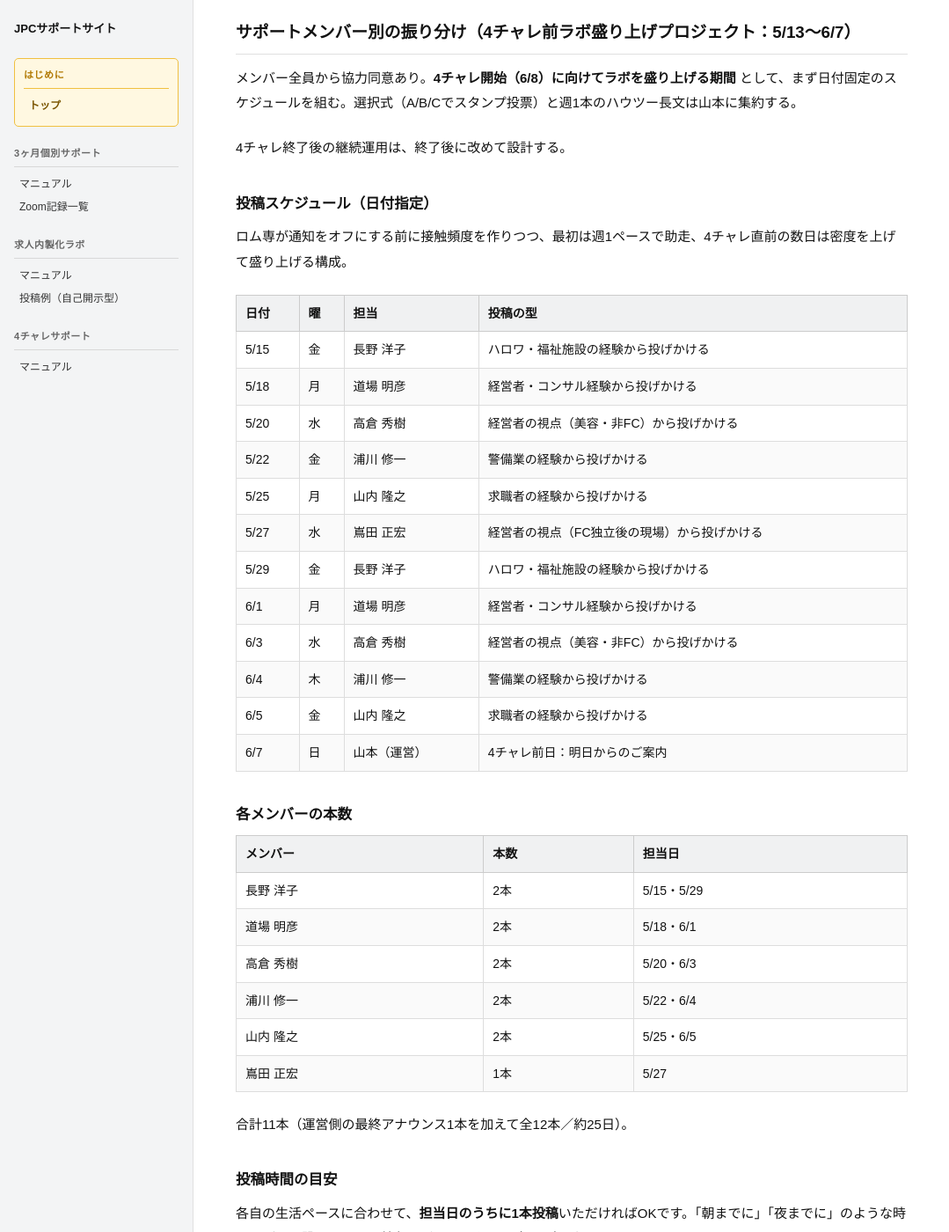
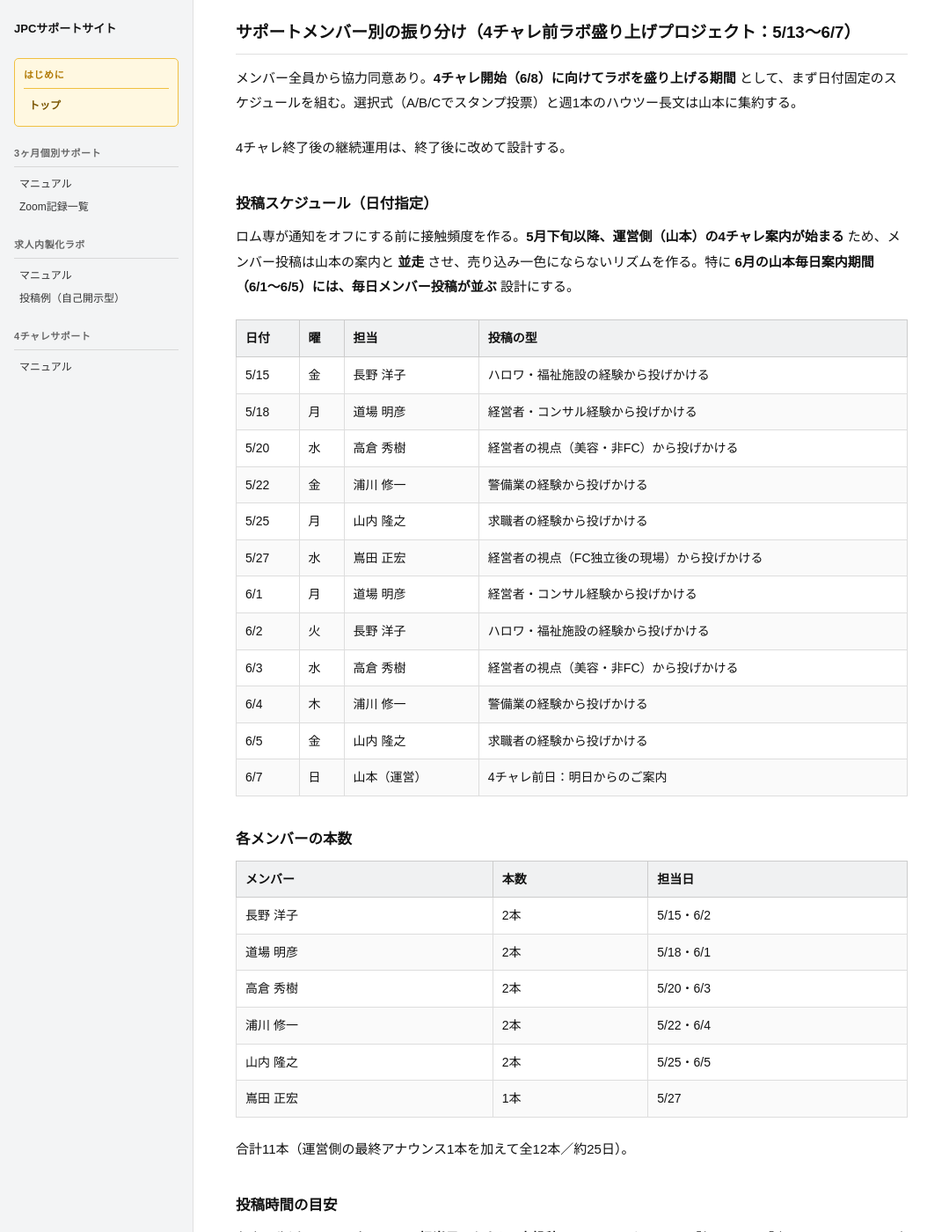
Before and after one commit to staffsolution/staffsolution-support, a Jekyll site: the page built from 求人内製化ラボ/マニュアル.md, in a window 1280 px wide and 1400 px high, scrolled down 4009 px. Shown: the whole window at 88% size, without its empty margins (0-1079 px from the left). Built offline with Jekyll 4.4.1, drawn with Linux system fonts in a browser that asks for light colours; some of the changed text lies outside the part shown.

Commit message:
求人内製化ラボ：山本4チャレ案内との並走スケジュールに調整（長野2本目を5/29→6/2へ移動）
Co-authored-by: Cursor <cursoragent@cursor.com>

```diff
--- a/求人内製化ラボ/マニュアル.md
+++ b/求人内製化ラボ/マニュアル.md
@@ -130,7 +130,7 @@ title: "求人内製化ラボ 活性化（サポートメンバー運用）"
 
 ### 投稿スケジュール（日付指定）
 
-ロム専が通知をオフにする前に接触頻度を作りつつ、最初は週1ペースで助走、4チャレ直前の数日は密度を上げて盛り上げる構成。
+ロム専が通知をオフにする前に接触頻度を作る。**5月下旬以降、運営側（山本）の4チャレ案内が始まる** ため、メンバー投稿は山本の案内と **並走** させ、売り込み一色にならないリズムを作る。特に **6月の山本毎日案内期間（6/1〜6/5）には、毎日メンバー投稿が並ぶ** 設計にする。
 
 | 日付 | 曜 | 担当 | 投稿の型 |
 |---|---|---|---|
@@ -140,8 +140,8 @@ title: "求人内製化ラボ 活性化（サポートメンバー運用）"
 | 5/22 | 金 | 浦川 修一 | 警備業の経験から投げかける |
 | 5/25 | 月 | 山内 隆之 | 求職者の経験から投げかける |
 | 5/27 | 水 | 嶌田 正宏 | 経営者の視点（FC独立後の現場）から投げかける |
-| 5/29 | 金 | 長野 洋子 | ハロワ・福祉施設の経験から投げかける |
 | 6/1 | 月 | 道場 明彦 | 経営者・コンサル経験から投げかける |
+| 6/2 | 火 | 長野 洋子 | ハロワ・福祉施設の経験から投げかける |
 | 6/3 | 水 | 高倉 秀樹 | 経営者の視点（美容・非FC）から投げかける |
 | 6/4 | 木 | 浦川 修一 | 警備業の経験から投げかける |
 | 6/5 | 金 | 山内 隆之 | 求職者の経験から投げかける |
@@ -151,7 +151,7 @@ title: "求人内製化ラボ 活性化（サポートメンバー運用）"
 
 | メンバー | 本数 | 担当日 |
 |---|---|---|
-| 長野 洋子 | 2本 | 5/15・5/29 |
+| 長野 洋子 | 2本 | 5/15・6/2 |
 | 道場 明彦 | 2本 | 5/18・6/1 |
 | 高倉 秀樹 | 2本 | 5/20・6/3 |
 | 浦川 修一 | 2本 | 5/22・6/4 |
@@ -163,6 +163,15 @@ title: "求人内製化ラボ 活性化（サポートメンバー運用）"
 ### 投稿時間の目安
 
 各自の生活ペースに合わせて、**担当日のうちに1本投稿**いただければOKです。「朝までに」「夜までに」のような時間しばりは設けません。普段ラボを開きやすい時間に投げてください。
+
+### 山本の4チャレ案内との並走
+
+5月下旬から運営側（山本）の4チャレ案内が始まる関係で、**5/22 と 6/1〜6/5 はメンバー投稿日と山本の案内日が同日になる**。同日でも問題なし。時間帯をズラすことで自然な並びになる。
+
+- **朝・昼**：メンバーの自己開示型投稿が先に空気を作る
+- **夜**：山本の4チャレ案内がその空気の上に乗る
+
+これにより、4チャレ案内が **「悩みへの解の提示」** として読まれやすくなり、売り込み臭が薄まる。
 
 ### ウェルカム担当
 
```
